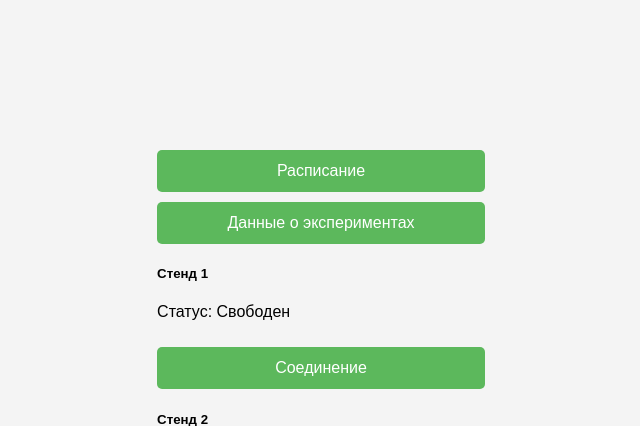
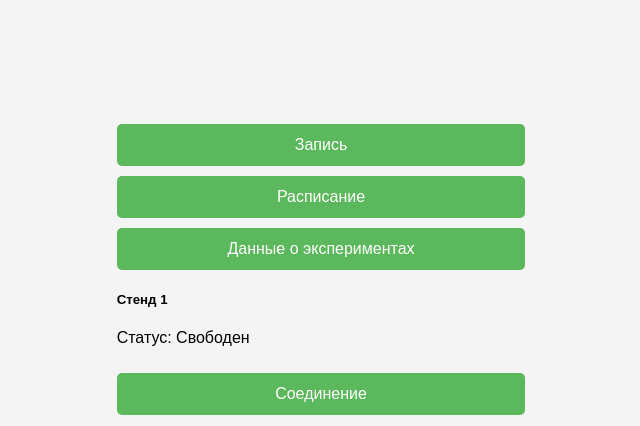
Before and after one commit to usernamealreadytaken123/pythonProject, a Django app: template taskmanager/main/templates/main/about.html in a window 1280 px wide. Shown: the top 426 px of the page, without its empty margins (319-959 px from the left). Run offline with Django 5.2, Linux system fonts and the light colour scheme; the template is opened without the code that fills it, so the values that code supplies are empty.

Commit message:
12.09.2024

```diff
--- a/taskmanager/main/templates/main/about.html
+++ b/taskmanager/main/templates/main/about.html
@@ -67,6 +67,9 @@
             <div class="col-md-6">
                 <main class="form-signin w-100 m-auto">
 <button class="btn btn-secondary w-100 py-2 mb-2 btn-lg" type="button" onclick="window.location.href='/list_reg';">
+    Запись
+</button>
+                    <button class="btn btn-secondary w-100 py-2 mb-2 btn-lg" type="button" onclick="window.location.href='/list';">
     Расписание
 </button>
                     <button class="btn btn-secondary w-100 py-2 mb-2 btn-lg" type="button">Данные о экспериментах</button>
```
Also changed, not shown: taskmanager/db.sqlite3.
